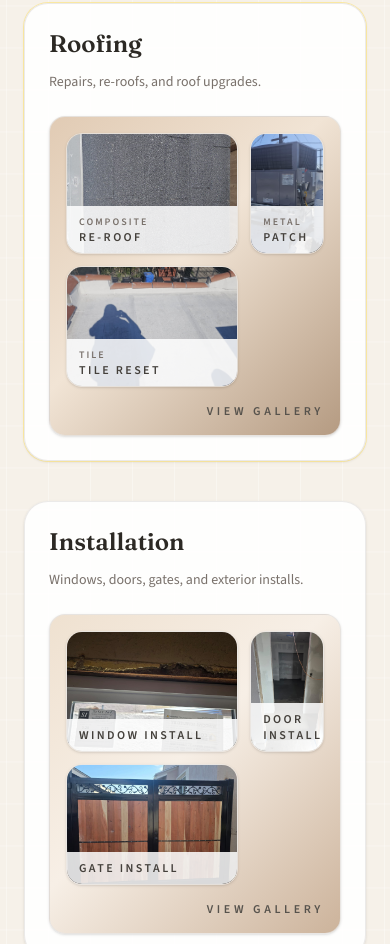
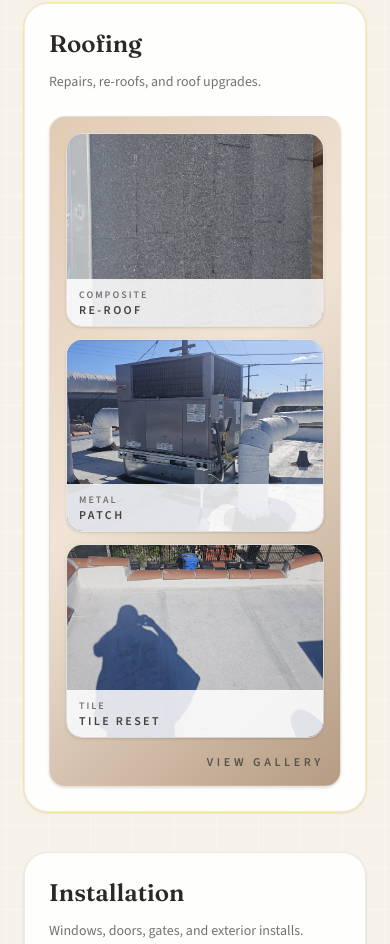
Before and after one commit to jwestcoast-constructions/jwestcoast-site, a website built with Vite: page index.html in a window 390 px wide. Shown: the part 1098-2042 px from the top of the page. Built offline with nearby package versions, Linux system fonts and the light colour scheme.

Commit message:
Stack mobile small project thumbnails

```diff
--- a/src/main.js
+++ b/src/main.js
@@ -233,7 +233,7 @@ const sectionMarkup = (section) => {
           aria-label="View ${section.title} gallery"
           style="background-image: ${preview.backdrop};"
         >
-          <div class="grid flex-1 grid-cols-[1.4fr_0.6fr] grid-rows-2 gap-3">
+          <div class="grid flex-1 grid-cols-[1.4fr_0.6fr] grid-rows-2 gap-3" data-work-mosaic>
             <div class="relative overflow-hidden rounded-2xl border border-stone-200/70 shadow-sm sm:row-span-2">
               <div class="image-tile h-full w-full" style="background-image: ${mainPreview.background};"></div>
               <div class="absolute inset-x-0 bottom-0 bg-white/85 px-3 py-2">
--- a/src/style.css
+++ b/src/style.css
@@ -86,6 +86,24 @@ h3,
 
 .call-pill__value {
   font-size: clamp(0.65rem, 2.8vw, 0.75rem);
+}
+
+@media (max-width: 640px) {
+  [data-work-mosaic] {
+    display: flex;
+    flex-direction: column;
+    gap: 0.75rem;
+  }
+
+  [data-work-mosaic] > div {
+    width: 100%;
+    aspect-ratio: 4 / 3;
+  }
+
+  [data-work-mosaic] .image-tile {
+    width: 100%;
+    height: 100%;
+  }
 }
 
 .ba-slider {
```
